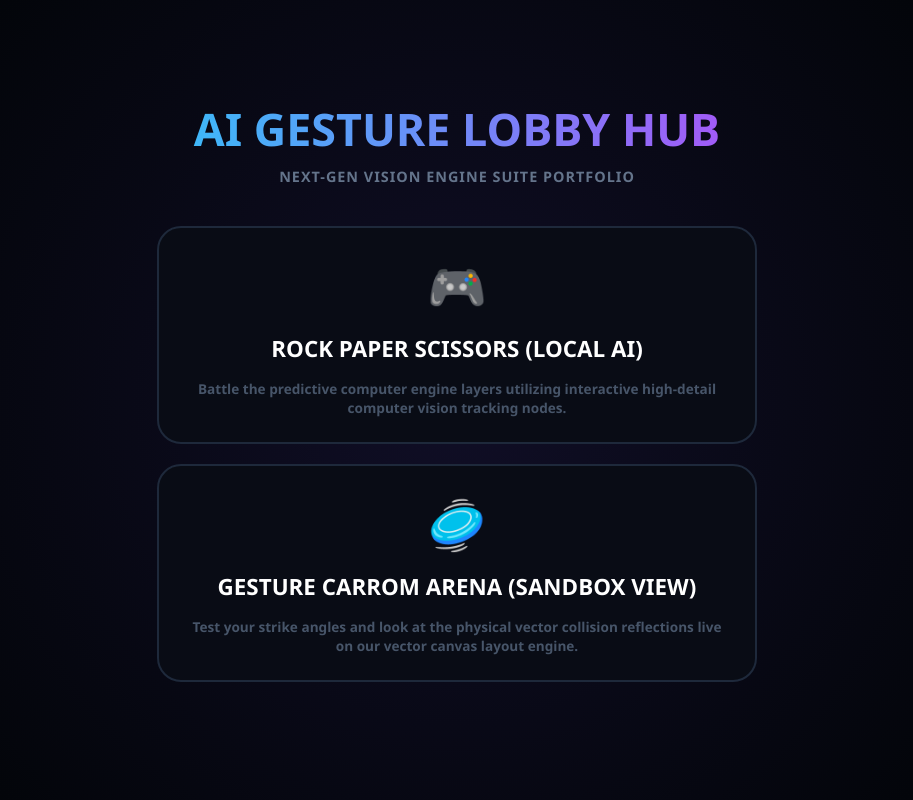
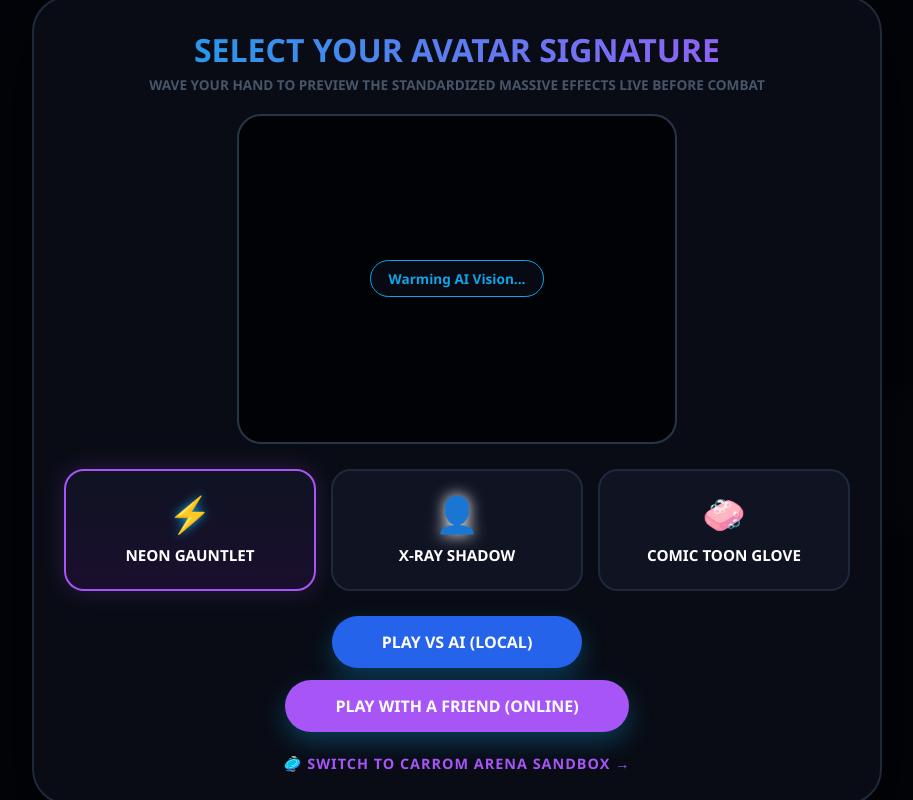
Before and after one commit to Laxman-1998/hand-gaming-hub, a website: page index.html in a window 1280 px wide. Shown: the whole page, without its empty margins (183-1096 px from the left). Drawn offline with Linux system fonts and the light colour scheme; a script that the page names is missing.

Commit message:
Update index.html

```diff
--- a/index.html
+++ b/index.html
@@ -3,63 +3,115 @@
 <head>
     <meta charset="UTF-8">
     <meta name="viewport" content="width=device-width, initial-scale=1.0">
-    <title>AI Hand Gaming Hub Portal</title>
-    <style>
-        :root {
-            --bg-dark: #03050a;
-            --panel-bg: #090c15;
-            --panel-border: #1e293b;
-            --accent-cyan: #0ea5e9;
-            --accent-neon: #a855f7;
-            --text-white: #f8fafc;
-        }
-        * { box-sizing: border-box; margin: 0; padding: 0; font-family: 'Segoe UI', system-ui, sans-serif; }
-        body {
-            background-color: var(--bg-dark); color: var(--text-white);
-            display: flex; flex-direction: column; justify-content: center; align-items: center; min-height: 100vh; padding: 20px;
-            background-image: radial-gradient(circle at 50% 50%, #100e26 0%, #03050a 80%);
-        }
-        .hub-container { width: 100%; max-width: 600px; text-align: center; }
-        h1 { font-size: 2.8rem; font-weight: 900; background: linear-gradient(to right, #38bdf8, #a855f7); -webkit-background-clip: text; -webkit-text-fill-color: transparent; margin-bottom: 8px; }
-        p { color: #64748b; font-size: 0.9rem; font-weight: 700; letter-spacing: 1px; margin-bottom: 40px; text-transform: uppercase; }
+    <meta http-equiv="Content-Security-Policy" content="default-src * 'unsafe-inline' 'unsafe-eval'; script-src * 'unsafe-inline' 'unsafe-eval'; connect-src * 'unsafe-inline' ws: wss:; img-src * data: blob: 'unsafe-inline'; frame-src *; style-src * 'unsafe-inline';">
+    <title>AI Hand Gaming Engine Suite</title>
+    <link rel="stylesheet" href="style.css">
 
-        .menu-card {
-            background: var(--panel-bg); border: 2px solid var(--panel-border);
-            padding: 25px; border-radius: 24px; margin-bottom: 20px;
-            display: flex; flex-direction: column; align-items: center; gap: 15px;
-            transition: all 0.3s cubic-bezier(0.4, 0, 0.2, 1); text-decoration: none; color: inherit;
-        }
-        .menu-card:hover {
-            transform: translateY(-5px); border-color: var(--accent-cyan);
-            box-shadow: 0 15px 30px rgba(14, 165, 233, 0.15);
-        }
-        .menu-card.carrom:hover {
-            border-color: var(--accent-neon);
-            box-shadow: 0 15px 30px rgba(168, 85, 247, 0.15);
-        }
-        .icon { font-size: 3rem; }
-        .title { font-size: 1.4rem; font-weight: 800; color: #fff; }
-        .desc { font-size: 0.85rem; color: #475569; font-weight: 600; line-height: 1.4; }
-    </style>
+    <script src="https://cdn.jsdelivr.net/npm/@mediapipe/camera_utils/camera_utils.js" crossorigin="anonymous"></script>
+    <script src="https://cdn.jsdelivr.net/npm/@mediapipe/hands/hands.js" crossorigin="anonymous"></script>
 </head>
 <body>
 
-    <div class="hub-container">
-        <h1>AI GESTURE LOBBY HUB</h1>
-        <p>Next-Gen Vision Engine Suite Portfolio</p>
+    <div id="score-particle" class="score-particle-hidden">⭐</div>
+    <video id="webcam" autoplay playsinline style="display:none;"></video>
 
-        <a href="app.js" class="menu-card" onclick="alert('Launching Arena Systems...');">
-            <div class="icon">🎮</div>
-            <div class="title">ROCK PAPER SCISSORS (LOCAL AI)</div>
-            <div class="desc">Battle the predictive computer engine layers utilizing interactive high-detail computer vision tracking nodes.</div>
-        </a>
+    <div id="multiplayer-link-modal" class="lobby-overlay" style="display:none;">
+        <div class="lobby-card">
+            <h2>MULTIPLAYER ENTRANCE LOBBY</h2>
+            <p>Send this secure link token to your friend. The game will automatically sync once they click it.</p>
 
-        <a href="carrom-gaming-hub/index.html" class="menu-card carrom">
-            <div class="icon">🥏</div>
-            <div class="title">GESTURE CARROM ARENA (SANDBOX VIEW)</div>
-            <div class="desc">Test your strike angles and look at the physical vector collision reflections live on our vector canvas layout engine.</div>
-        </a>
+            <div class="mirror-box" style="aspect-ratio: auto; padding: 20px; height: auto;">
+                <input type="text" id="share-link-input" readonly style="width: 100%; background: #111625; border: 1px solid #273549; color: #38bdf8; padding: 12px; border-radius: 12px; font-weight: 700; text-align: center; font-size: 0.9rem;">
+            </div>
+
+            <div style="display: flex; gap: 15px; justify-content: center;">
+                <button type="button" class="ready-btn" onclick="copyInviteLink()" style="background: #0ea5e9;">COPY LINK</button>
+                <button type="button" class="ready-btn" onclick="cancelMultiplayer()" style="background: #ef4444; box-shadow: none;">CANCEL</button>
+            </div>
+        </div>
     </div>
 
+    <div id="skin-lobby-overlay" class="lobby-overlay">
+        <div class="lobby-card">
+            <h2>SELECT YOUR AVATAR SIGNATURE</h2>
+            <p>Wave your hand to preview the standardized massive effects live before combat</p>
+
+            <div class="mirror-box">
+                <canvas id="lobby-mirror-canvas"></canvas>
+                <div id="lobby-ghost-hand" class="giant-hand-sprite lobby-ghost-style">🖐️</div>
+                <div class="mirror-status" id="lobby-loader">Warming AI Vision...</div>
+            </div>
+
+            <div class="skin-grid">
+                <button type="button" class="skin-btn active" id="btn-neon" onclick="selectSkin('neon')">
+                    <span class="skin-preview" style="color: #0ea5e9; text-shadow: 0 0 10px #0ea5e9;">⚡</span>
+                    <h3>NEON GAUNTLET</h3>
+                </button>
+                <button type="button" class="skin-btn" id="btn-silhouette" onclick="selectSkin('silhouette')">
+                    <span class="skin-preview" style="color: #fff; filter: drop-shadow(0 0 8px #fff);">👤</span>
+                    <h3>X-RAY SHADOW</h3>
+                </button>
+                <button type="button" class="skin-btn" id="btn-comic" onclick="selectSkin('comic')">
+                    <span class="skin-preview">🧼</span>
+                    <h3>COMIC TOON GLOVE</h3>
+                </button>
+            </div>
+
+            <div style="display: flex; flex-direction: column; gap: 12px; align-items: center; width: 100%;">
+                <button type="button" id="start-game-btn" class="ready-btn" style="background: #2563eb;" onclick="triggerLocalAiArena()">PLAY VS AI (LOCAL)</button>
+                <button type="button" id="start-multiplayer-btn" class="ready-btn" style="background: #a855f7;" onclick="triggerOnlineMultiplayer()">PLAY WITH A FRIEND (ONLINE)</button>
+
+                <a href="carrom-gaming-hub/index.html" style="margin-top: 10px; color: #a855f7; font-weight: 700; text-decoration: none; font-size: 0.9rem; text-transform: uppercase; letter-spacing: 1px;">
+                    🥏 Switch to Carrom Arena Sandbox →
+                </a>
+            </div>
+        </div>
+    </div>
+
+    <div class="app-container">
+        <header>
+            <h1>AI Hand Gaming Engine</h1>
+            <p>Privacy Preserved • Intelligent Adaptive Core</p>
+        </header>
+
+        <main class="battle-arena">
+            <div class="arena-deck player-deck">
+                <div class="deck-title">YOUR VIRTUAL RENDER</div>
+                <div class="display-canvas-wrapper" id="player-card">
+                    <canvas id="output-canvas"></canvas>
+                    <div id="player-hand-avatar" class="giant-hand-sprite">🖐️</div>
+                </div>
+                <div class="score-card" id="user-score-box">
+                    <span class="score-label">YOU</span>
+                    <span id="user-score" class="score-num">0</span>
+                </div>
+            </div>
+
+            <div class="center-theater">
+                <div class="vs-badge">VS</div>
+                <div class="center-status-card" id="status-card-box">
+                    <div id="battle-countdown-number">3</div>
+                    <div id="battle-status-main">READY</div>
+                    <div id="battle-status-sub">RAISE HAND TO FIGHT</div>
+                </div>
+                <div class="ai-brain-intel" id="ai-intelligence-status">SYSTEM READY</div>
+                <div class="streak-badge-hidden" id="streak-banner">🔥 STREAK: <span id="streak-count">0</span></div>
+                <div class="gesture-feedback">Detected: <span id="detected-gesture">None</span></div>
+            </div>
+
+            <div class="arena-deck ai-deck">
+                <div class="deck-title" id="opponent-deck-label">AI OPPONENT</div>
+                <div class="display-canvas-wrapper" id="ai-card">
+                    <div id="ai-emoji" class="battle-emoji">🤖</div>
+                </div>
+                <div class="score-card" id="ai-score-box">
+                    <span class="score-label" id="opponent-score-label">AI CORE</span>
+                    <span id="ai-score" class="score-num">0</span>
+                </div>
+            </div>
+        </main>
+    </div>
+
+    <script src="app.js"></script>
 </body>
 </html>
```
